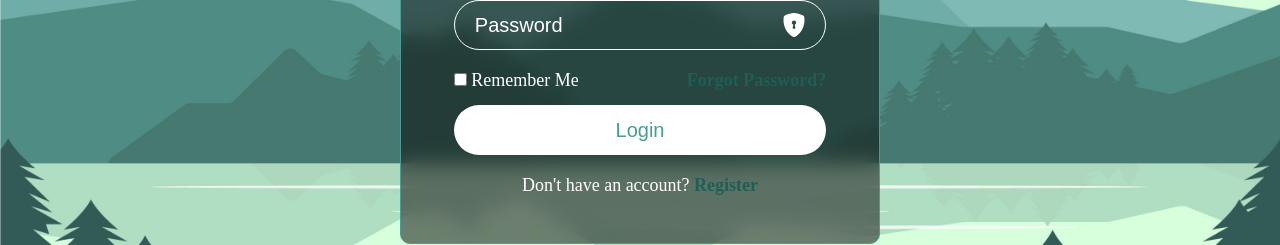
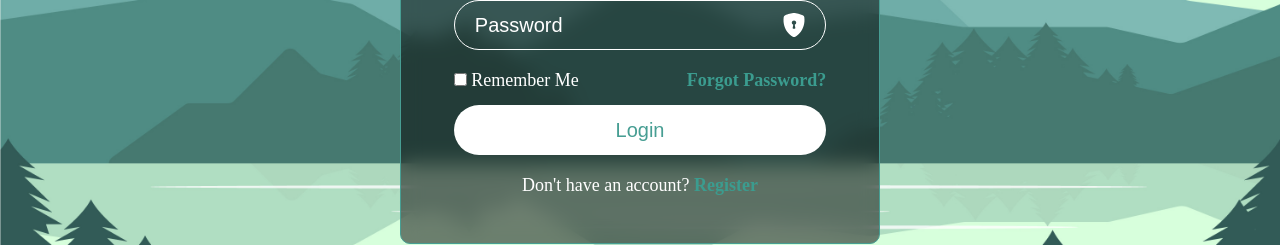
Before and after one commit to HigorGasparDeveloper/login-page, a plain HTML site: page index.html in a window 1280 px wide. Shown: the part 336-581 px from the top of the page. Drawn offline with Linux system fonts and the light colour scheme.

Commit message:
Update index.css

```diff
--- a/assets/css/index.css
+++ b/assets/css/index.css
@@ -106,7 +106,7 @@ body {
 
 a {
     text-decoration: none;
-    color: rgb(30, 94, 85);
+    color: rgb(59, 156, 143);
     font-weight: bold;
 }
 
```
